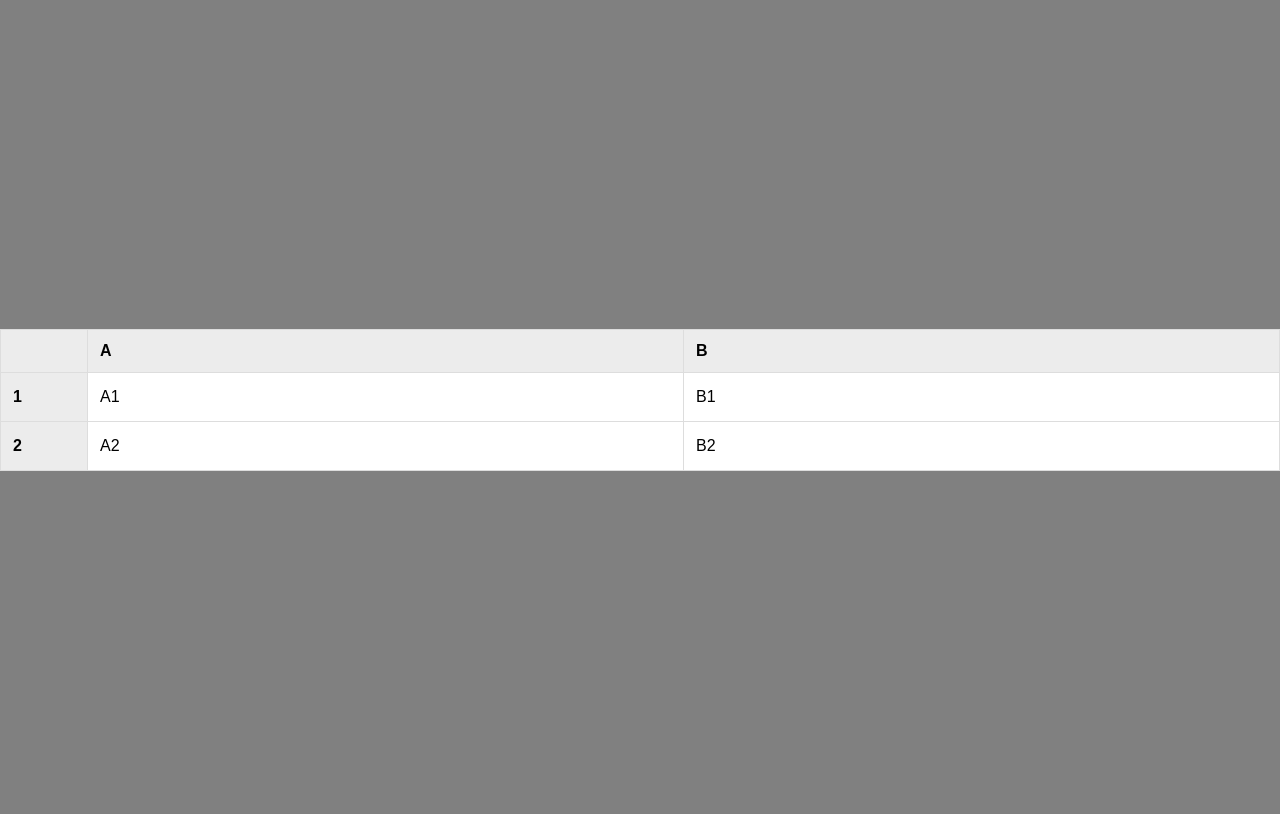
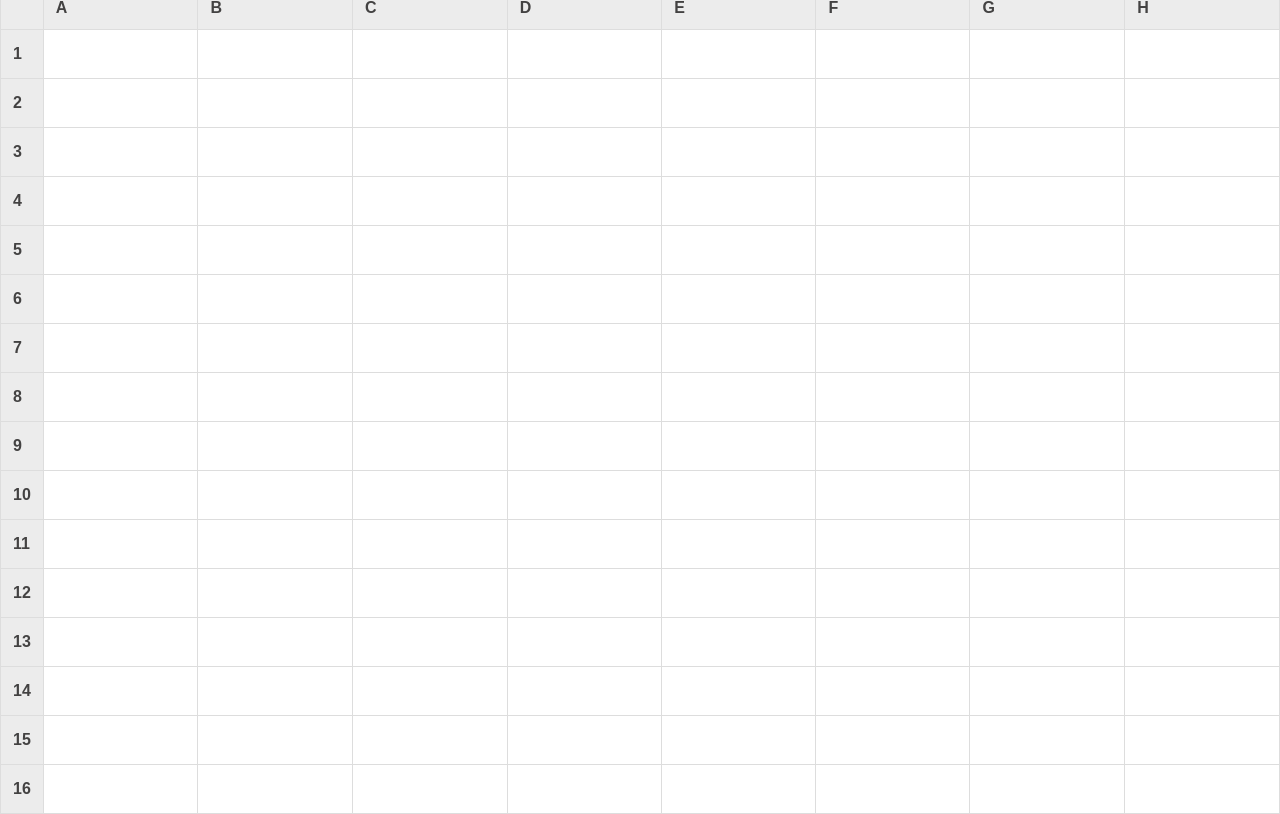
Before and after one commit to StanTheMackiar/excel-react, a React (Vite) app: page / in a window 1280 px wide. Built offline with nearby package versions, Linux system fonts and the light colour scheme.

Commit message:
añadida posibilidad de marcar casillas arrastrando

```diff
--- a/package.json
+++ b/package.json
@@ -7,10 +7,12 @@
     "dev": "vite",
     "build": "tsc -b && vite build",
     "lint": "eslint .",
+    "type": "tsc --noEmit",
     "format": "prettier --write ./src",
     "preview": "vite preview"
   },
   "dependencies": {
+    "clsx": "^2.1.1",
     "react": "^18.3.1",
     "react-dom": "^18.3.1",
     "zustand": "^4.5.5"
--- a/src/components/sheet/Sheet.css
+++ b/src/components/sheet/Sheet.css
@@ -18,6 +18,12 @@
   padding: 12px;
   background-color: rgb(236, 236, 236);
   font-weight: bold;
+  color: rgb(67, 66, 66);
+}
+
+.sheet-header-cell.selected {
+  background-color: rgb(193, 214, 224);
+  outline: 2px solid rgb(149, 163, 194);
 }
 
 .sheet-cell {
@@ -32,3 +38,12 @@
   padding-inline: 12px;
   width: 100%;
 }
+
+.sheet-input:focus {
+  border: 2px solid rgb(18, 64, 162);
+}
+
+.sheet-input.selected {
+  background-color: rgb(193, 214, 224);
+  outline: 2px solid rgb(149, 163, 194);
+}
--- a/src/components/sheet/Sheet.tsx
+++ b/src/components/sheet/Sheet.tsx
@@ -1,25 +1,97 @@
-import { FC, useEffect } from 'react';
+import { FC, useEffect, useMemo } from 'react';
 
 import { useShallow } from 'zustand/react/shallow';
-import { getSheet, getSheetLetters } from '../../helpers/sheet/get-sheet';
-import { generateUUID } from '../../helpers/uuid';
+import {
+  getCellFromMouseEvent,
+  getSheetLetters,
+  getSheetNumbers,
+} from '../../helpers/sheet/sheet.helper';
 import { useSheetStore } from '../../stores/useSheetStore';
+import { ICell } from '../../types/cell';
+
 import './Sheet.css';
-import { CellRow } from './cells/CellRow';
+import { Cell } from './cells/Cell';
 
 export const Sheet: FC = () => {
-  const [rowsQty, colsQty, sheet, setSheet] = useSheetStore(
-    useShallow((state) => [
-      state.rowsQty,
-      state.colsQty,
-      state.sheet,
-      state.setSheet,
-    ])
+  const [sheet, setSheetState] = useSheetStore((state) => [
+    state.sheet,
+    state.setSheetState,
+  ]);
+  const [rowsQty, colsQty] = useSheetStore(
+    useShallow((state) => [state.rowsQty, state.colsQty])
   );
 
+  const [
+    selectedCells,
+    setSelectedCells,
+    addCellsToSelection,
+    isSelecting,
+    setIsSelecting,
+    clearSelectedCells,
+  ] = useSheetStore((state) => [
+    state.selectedCells,
+    state.setSelectedCells,
+    state.addCellsToSelection,
+    state.isSelecting,
+    state.setIsSelecting,
+    state.clearSelectedCells,
+  ]);
+
+  const onBlurCell = (cell: ICell, value: string) => {
+    const newSheet = sheet.map((row) => {
+      return row.map((c) => (c.id === cell.id ? { ...c, value } : c));
+    });
+
+    setSheetState({ sheet: newSheet });
+  };
+
+  const handleMouseDown = (e: MouseEvent) => {
+    const cell = getCellFromMouseEvent(e, sheet);
+
+    if (!cell) {
+      clearSelectedCells();
+
+      return;
+    }
+
+    if (!isSelecting) {
+      setIsSelecting(true);
+      setSelectedCells(new Set([cell]));
+
+      return;
+    }
+
+    addCellsToSelection(cell);
+  };
+
+  const handleMouseMove = (e: MouseEvent) => {
+    if (!isSelecting) return;
+
+    const cell = getCellFromMouseEvent(e, sheet);
+
+    if (cell) addCellsToSelection(cell);
+  };
+
+  const handleMouseUp = () => {
+    setIsSelecting(false);
+
+    if (selectedCells.size <= 1) clearSelectedCells();
+  };
+
   useEffect(() => {
-    setSheet(getSheet(rowsQty, colsQty));
-  }, [rowsQty, colsQty]);
+    document.addEventListener('mousemove', handleMouseMove);
+    document.addEventListener('mousedown', handleMouseDown);
+    document.addEventListener('mouseup', handleMouseUp);
+
+    return () => {
+      document.removeEventListener('mousemove', handleMouseMove);
+      document.removeEventListener('mouseup', handleMouseUp);
+      document.removeEventListener('mousedown', handleMouseDown);
+    };
+  }, [handleMouseMove, handleMouseUp, handleMouseDown]);
+
+  const sheetLetters = useMemo(() => getSheetLetters(colsQty), [colsQty]);
+  const sheetNumbers = useMemo(() => getSheetNumbers(rowsQty), [rowsQty]);
 
   return (
     <table className="sheet">
@@ -27,8 +99,8 @@ export const Sheet: FC = () => {
         <tr className="sheet-row">
           <th className="sheet-header-cell"></th>
 
-          {getSheetLetters(colsQty).map((name) => (
-            <th className="sheet-header-cell" key={generateUUID()}>
+          {sheetLetters.map((name) => (
+            <th className="sheet-header-cell" key={name}>
               {name}
             </th>
           ))}
@@ -37,7 +109,13 @@ export const Sheet: FC = () => {
 
       <tbody>
         {sheet.map((row, i) => (
-          <CellRow key={generateUUID()} index={i} row={row} />
+          <tr className="sheet-row" key={row[0].id}>
+            <td className="sheet-header-cell">{sheetNumbers[i]}</td>
+
+            {row.map((cell) => {
+              return <Cell key={cell.id} cell={cell} onBlur={onBlurCell} />;
+            })}
+          </tr>
         ))}
       </tbody>
     </table>
--- a/src/components/sheet/cells/Cell.tsx
+++ b/src/components/sheet/cells/Cell.tsx
@@ -1,33 +1,34 @@
-import { FC } from 'react';
+import clsx from 'clsx';
+import { FC, useState } from 'react';
 import { useSheetStore } from '../../../stores/useSheetStore';
-import { Cell as ICell } from '../../../types/cell';
+import { ICell } from '../../../types/cell';
 
 interface Props {
   cell: ICell;
+  onBlur: (cell: ICell, value: string) => void;
 }
 
-export const Cell: FC<Props> = ({ cell }) => {
-  // const [value, setValue] = useState(cell.value);
+export const Cell: FC<Props> = ({ cell, onBlur }) => {
+  const selectedCells = useSheetStore((state) => state.selectedCells);
+  const [value, setValue] = useState(cell.value);
 
-  const changeSheet = useSheetStore((state) => state.onChangeCell);
-
-  const onChangeCell = (value: string) => {
-    // setValue(value);
-    changeSheet(cell, value);
+  const handleBlur = () => {
+    if (value !== cell.value) {
+      onBlur(cell, value);
+    }
   };
 
-  // const handleBlur = () => {
-  //   changeSheet(cell, value);
-  // };
+  const isSelected = selectedCells.size > 1 && selectedCells.has(cell);
 
   return (
-    <td className="sheet-cell" key={cell.name}>
+    <td className="sheet-cell" key={cell.id}>
       <input
-        onChange={(e) => onChangeCell(e.target.value)}
-        className="sheet-input"
+        onBlur={handleBlur}
+        id={cell.id}
+        onChange={(e) => setValue(e.target.value)}
+        className={clsx('sheet-input', { selected: isSelected })}
         type="text"
-        // onBlur={handleBlur}
-        value={cell.value}
+        value={value}
       />
     </td>
   );
--- a/src/components/sheet/cells/CellRow.tsx
+++ /dev/null
@@ -1,29 +0,0 @@
-import { FC, useMemo } from 'react';
-import { getSheetNumbers } from '../../../helpers/sheet/get-sheet';
-import { generateUUID } from '../../../helpers/uuid';
-import { useSheetStore } from '../../../stores/useSheetStore';
-import { Cell as ICell } from '../../../types/cell';
-import { Cell } from './Cell';
-
-interface Props {
-  row: ICell[];
-  index: number;
-}
-
-export const CellRow: FC<Props> = ({ row, index }) => {
-  const rowsQty = useSheetStore((state) => state.rowsQty);
-
-  const render = useMemo(() => {
-    return (
-      <tr className="sheet-row" key={generateUUID()}>
-        <td className="sheet-header-cell">{getSheetNumbers(rowsQty)[index]}</td>
-
-        {row.map((cell) => (
-          <Cell key={generateUUID()} cell={cell} />
-        ))}
-      </tr>
-    );
-  }, []);
-
-  return render;
-};
--- a/src/helpers/sheet/get-sheet.ts
+++ /dev/null
@@ -1,26 +0,0 @@
-import { Cell } from '../../types/cell';
-import { alphabet } from '../constants/alphabet';
-
-export const getSheet = (rowsQty: number, colsQty: number): Cell[][] =>
-  Array.from({ length: rowsQty }, (_, fatherIndex) =>
-    Array.from({ length: colsQty }, (_, childIndex) => {
-      const number = fatherIndex + 1;
-      const letter = alphabet[childIndex];
-      const name = `${letter}${number}`;
-
-      return {
-        letter,
-        number,
-        name,
-        value: name,
-      };
-    })
-  );
-
-export const getSheetLetters = (colsQty: number) => {
-  return Array.from({ length: colsQty }, (_, i) => alphabet[i]);
-};
-
-export const getSheetNumbers = (rowsQty: number) => {
-  return Array.from({ length: rowsQty }, (_, i) => i + 1);
-};
--- /dev/null
+++ b/src/helpers/sheet/sheet.helper.ts
@@ -0,0 +1,57 @@
+import { ICell, ISheet } from '../../types/cell';
+import { alphabet } from '../constants/alphabet';
+
+export const getSheet = (rowsQty: number, colsQty: number): ISheet =>
+  Array.from({ length: rowsQty }, (_, rowIndex) =>
+    Array.from({ length: colsQty }, (_, colIndex) => {
+      const number = rowIndex + 1;
+      const letter = String.fromCharCode(65 + colIndex);
+      const id = `${letter}${rowIndex + 1}`;
+
+      return {
+        letter,
+        number,
+        id,
+        value: '',
+      };
+    })
+  );
+
+export const getSheetLetters = (colsQty: number) => {
+  return Array.from({ length: colsQty }, (_, i) => alphabet[i]);
+};
+
+export const getSheetNumbers = (rowsQty: number) => {
+  return Array.from({ length: rowsQty }, (_, i) => i + 1);
+};
+
+export const adjustSheetSize = (
+  rows: number,
+  cols: number,
+  currentSheet: ISheet
+): ISheet => {
+  // Genera una nueva hoja completa
+  const newSheet = getSheet(rows, cols);
+
+  // Sobrescribe las celdas de la nueva hoja con las celdas existentes en currentSheet, si las hay
+  for (let rowIndex = 0; rowIndex < rows; rowIndex++) {
+    for (let colIndex = 0; colIndex < cols; colIndex++) {
+      if (currentSheet[rowIndex]?.[colIndex]) {
+        newSheet[rowIndex][colIndex] = currentSheet[rowIndex][colIndex];
+      }
+    }
+  }
+
+  return newSheet;
+};
+
+export const getCellFromMouseEvent = (e: any, sheet: ISheet): ICell | null => {
+  const cellId = e.target.id;
+
+  if (!cellId) return null;
+
+  const cell = sheet.flat().find((cell) => cell.id === cellId) ?? null;
+
+  // Debes implementar una lógica que convierta la posición del mouse a una celda en tu hoja
+  return cell;
+};
--- a/src/main.tsx
+++ b/src/main.tsx
@@ -1,10 +1,5 @@
-import { StrictMode } from 'react';
 import { createRoot } from 'react-dom/client';
 import App from './App.tsx';
 import './styles/globals.css';
 
-createRoot(document.getElementById('root')!).render(
-  <StrictMode>
-    <App />
-  </StrictMode>
-);
+createRoot(document.getElementById('root')!).render(<App />);
--- a/src/stores/useSheetStore.ts
+++ b/src/stores/useSheetStore.ts
@@ -1,53 +1,80 @@
 import { create } from 'zustand';
-import { Cell } from '../types/cell';
+import { adjustSheetSize, getSheet } from '../helpers/sheet/sheet.helper';
+import { ICell } from '../types/cell';
+
+const initialRowsQty = 16;
+const initialColsQty = 8;
 
 interface State {
+  colsQty: number;
+  isSelecting: boolean;
   rowsQty: number;
-  colsQty: number;
-  sheet: Cell[][];
+  selectedCells: Set<ICell>;
+  sheet: ICell[][];
 }
 
 interface Actions {
-  setRowsQty: (value: number) => void;
-  setColsQty: (value: number) => void;
-  setSheet: (sheet: Cell[][]) => void;
-  onChangeCell: (cell: Cell, value: string) => void;
+  addCellsToSelection: (cell: ICell) => void;
+  setIsSelecting: (value: boolean) => void;
+  setSelectedCells: (cells: Set<ICell>) => void;
+  clearSelectedCells: VoidFunction;
+  setSheetState: (state: Partial<State>) => void;
 }
 
 export const defaultState: State = {
-  rowsQty: 2,
-  colsQty: 2,
-  sheet: [],
+  colsQty: initialColsQty,
+  isSelecting: false,
+  rowsQty: initialRowsQty,
+  selectedCells: new Set(),
+  sheet: getSheet(initialRowsQty, initialColsQty),
 };
 
 export const useSheetStore = create<State & Actions>((set) => ({
   ...defaultState,
 
-  setRowsQty: (value) => set({ rowsQty: value }),
-  setColsQty: (value) => set({ colsQty: value }),
-  setSheet: (cells) => set({ sheet: cells }),
-  onChangeCell: (cell: Cell, value: string) =>
+  clearSelectedCells: () => set({ selectedCells: new Set() }),
+  setIsSelecting: (value) => set({ isSelecting: value }),
+  setSelectedCells: (cells) => set({ selectedCells: cells }),
+  addCellsToSelection: (newCell) =>
     set((state) => {
-      const sheet = state.sheet.slice();
+      const newSelectedCells = state.selectedCells.add(newCell);
 
-      const newSheet = sheet.map((row) => {
-        const clonedRow = structuredClone(row);
+      return { selectedCells: newSelectedCells };
+    }),
 
-        const rowIndexFound = clonedRow.findIndex((c) => c.name === cell.name);
+  setSheetState: (newState) =>
+    set((currentState) => {
+      // Verificar si hay cambios en las propiedades
+      const shouldUpdateRowsQty = newState.rowsQty !== undefined;
+      const shouldUpdateColsQty = newState.colsQty !== undefined;
+      const shouldUpdateSheet = newState.sheet !== undefined;
+      const shouldUpdateSelectedCells = newState.selectedCells !== undefined;
 
-        if (rowIndexFound != -1) {
-          const targetRow = clonedRow[rowIndexFound];
-          clonedRow[rowIndexFound] = {
-            ...targetRow,
-            value,
-          };
-        }
+      if (!shouldUpdateRowsQty && !shouldUpdateColsQty && !shouldUpdateSheet) {
+        return currentState; // No hacer nada si no hay cambios
+      }
 
-        return clonedRow;
-      });
+      const updatedRowsQty = shouldUpdateRowsQty
+        ? newState.rowsQty!
+        : currentState.rowsQty;
+
+      const updatedColsQty = shouldUpdateColsQty
+        ? newState.colsQty!
+        : currentState.colsQty;
+
+      const updatedSheet = shouldUpdateSheet
+        ? adjustSheetSize(updatedRowsQty, updatedColsQty, newState.sheet!)
+        : shouldUpdateRowsQty || shouldUpdateColsQty
+          ? adjustSheetSize(updatedRowsQty, updatedColsQty, currentState.sheet)
+          : currentState.sheet;
 
       return {
-        sheet: newSheet,
+        ...(shouldUpdateColsQty && { colsQty: updatedColsQty }),
+        ...(shouldUpdateSelectedCells && {
+          selectedCells: newState.selectedCells,
+        }),
+        ...(shouldUpdateRowsQty && { rowsQty: updatedRowsQty }),
+        ...(updatedSheet && { sheet: updatedSheet }),
       };
     }),
 }));
--- a/src/types/cell.ts
+++ b/src/types/cell.ts
@@ -1,6 +1,8 @@
-export interface Cell {
+export interface ICell {
   letter: string;
   number: number;
-  name: string;
+  id: string;
   value: string;
 }
+
+export type ISheet = ICell[][];
```
Also changed, not shown: src/helpers/uuid.helper.ts (renamed from src/helpers/uuid.ts), 1 other file (tests, documents, lock files or other folders).
